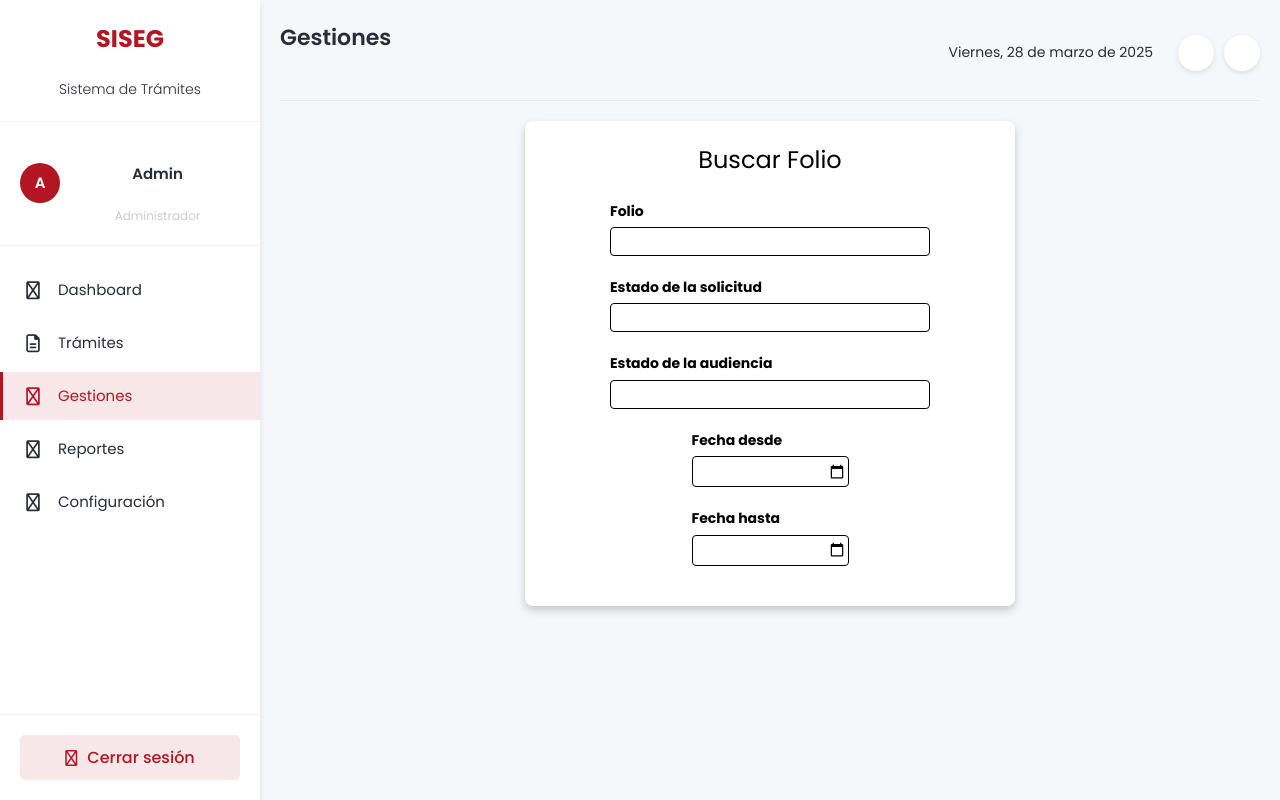
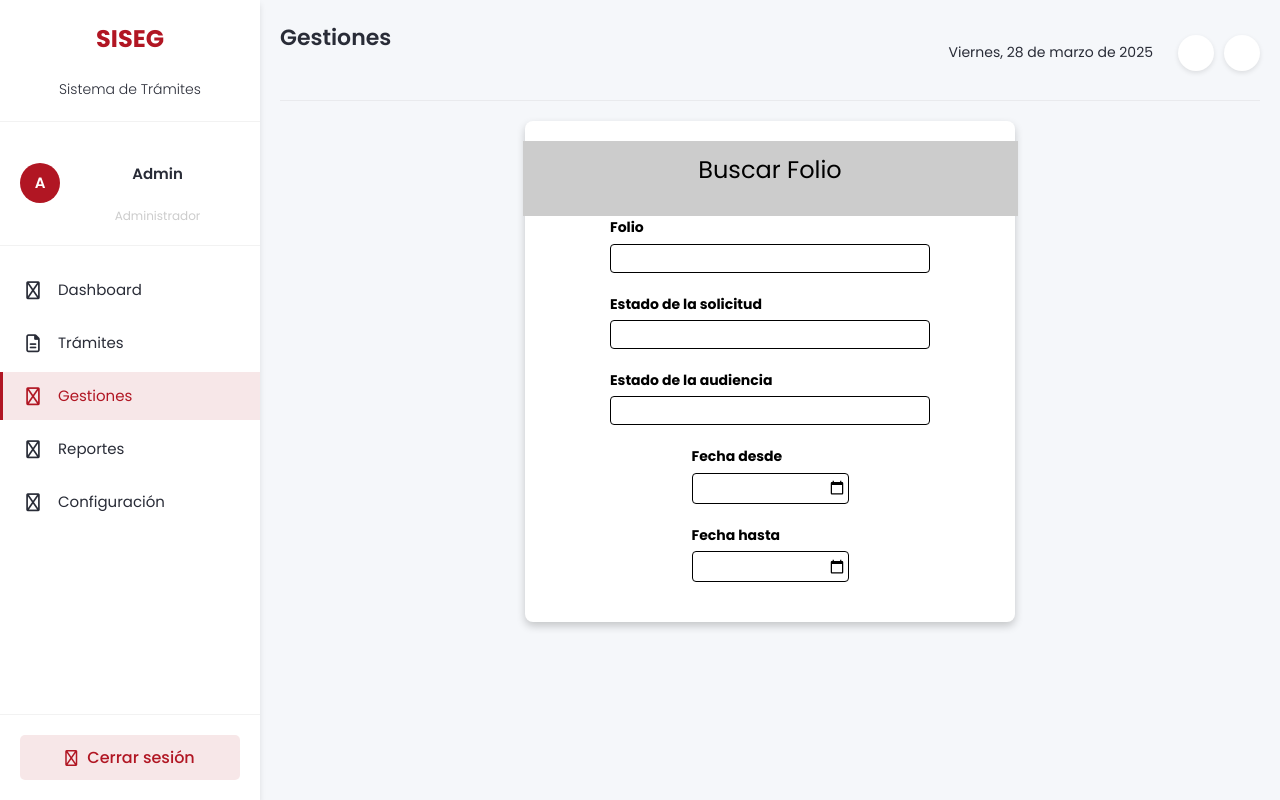
Before and after one commit to Axlreb28/sisegx, a Vue app: page /gestiones in a window 1280 px wide. Built offline with nearby package versions, Linux system fonts and the light colour scheme; sample sign-in values are in the browser's storage.

Commit message:
Lo pidio mi amigo axel

```diff
--- a/src/components/Gestiones.vue
+++ b/src/components/Gestiones.vue
@@ -41,9 +41,14 @@
         margin: 0 auto;
     }
 
+    .title {
+        background: #cccccc;
+        width: 110%;
+        padding: 10px;
+        height: 75px;
+    }
     .title h1 {
         color: black;
-        background: ;
     }
 
     .input-group {
```
